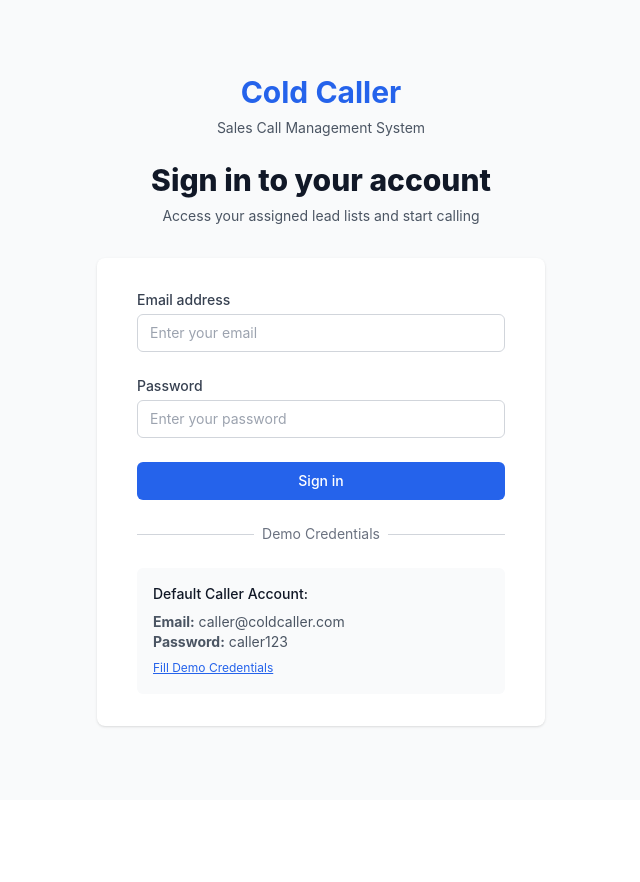
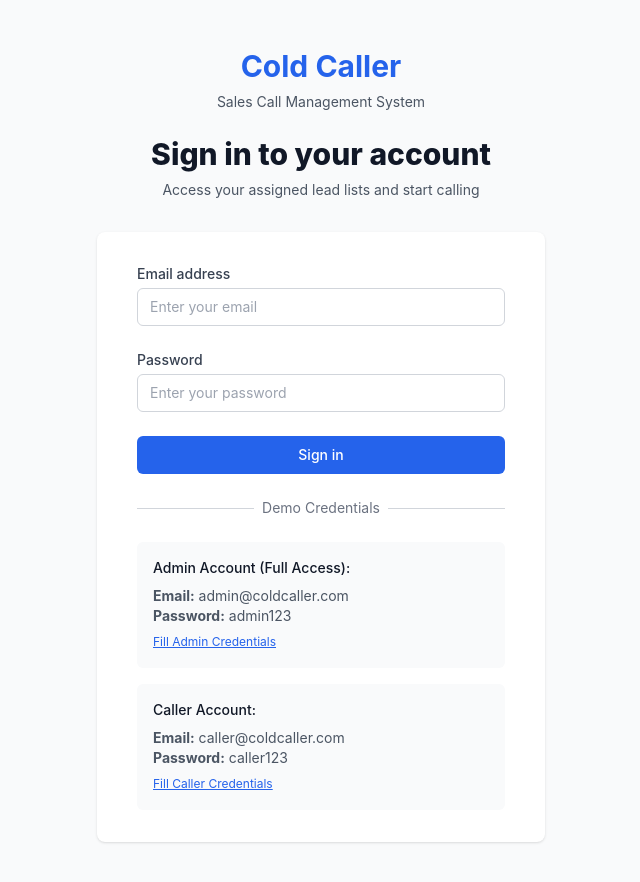
Before and after one commit to bilaalj02/cold-solutions-crm, a Next.js app: page /login in a window 1280 px wide. Shown: the top 882 px of the page, without its empty margins (319-959 px from the left). Before the commit the page ends 800 px from the top, so only its background shows below. Built offline with nearby package versions, Linux system fonts and the light colour scheme.

Commit message:
Add admin user and update login page with both admin and caller credentials

```diff
--- a/src/app/login/page.tsx
+++ b/src/app/login/page.tsx
@@ -139,8 +139,26 @@ export default function LoginPage() {
               </div>
             </div>
 
-            <div className="mt-6 bg-gray-50 rounded-md p-4">
-              <h3 className="text-sm font-medium text-gray-900 mb-2">Default Caller Account:</h3>
+            <div className="mt-6 space-y-4">
+              <div className="bg-gray-50 rounded-md p-4">
+                <h3 className="text-sm font-medium text-gray-900 mb-2">Admin Account (Full Access):</h3>
+                <div className="text-sm text-gray-600">
+                  <p><strong>Email:</strong> admin@coldcaller.com</p>
+                  <p><strong>Password:</strong> admin123</p>
+                </div>
+                <button
+                  onClick={() => {
+                    setEmail('admin@coldcaller.com');
+                    setPassword('admin123');
+                  }}
+                  className="mt-2 text-xs text-blue-600 hover:text-blue-800 underline"
+                >
+                  Fill Admin Credentials
+                </button>
+              </div>
+
+              <div className="bg-gray-50 rounded-md p-4">
+                <h3 className="text-sm font-medium text-gray-900 mb-2">Caller Account:</h3>
                 <div className="text-sm text-gray-600">
                   <p><strong>Email:</strong> caller@coldcaller.com</p>
                   <p><strong>Password:</strong> caller123</p>
@@ -152,8 +170,9 @@ export default function LoginPage() {
                   }}
                   className="mt-2 text-xs text-blue-600 hover:text-blue-800 underline"
                 >
-                Fill Demo Credentials
+                  Fill Caller Credentials
                 </button>
+              </div>
             </div>
           </div>
         </div>
--- a/src/lib/leads.ts
+++ b/src/lib/leads.ts
@@ -167,20 +167,35 @@ export class LeadManager {
 
     const stored = localStorage.getItem(this.USERS_KEY);
     if (!stored) {
-      // Create default cold caller user
-      const defaultUsers = [{
+      // Create default admin and caller users
+      const defaultUsers = [
+        {
+          id: 'admin-001',
+          name: 'Admin User',
+          email: 'admin@coldcaller.com',
+          password: 'admin123',
+          role: 'Admin' as const,
+          territory: 'All',
+          department: 'Management',
+          maxLeads: 1000,
+          active: true,
+          createdAt: new Date().toISOString().split('T')[0],
+          lastLogin: undefined
+        },
+        {
           id: 'caller-001',
           name: 'Cold Caller',
           email: 'caller@coldcaller.com',
           password: 'caller123',
-        role: 'User' as const,
+          role: 'Sales Rep' as const,
           territory: 'All',
           department: 'Sales',
           maxLeads: 200,
           active: true,
           createdAt: new Date().toISOString().split('T')[0],
           lastLogin: undefined
-      }];
+        }
+      ];
       this.saveUsers(defaultUsers);
       return defaultUsers;
     }
```
Lines whose indentation alone changed are shown as unchanged.
